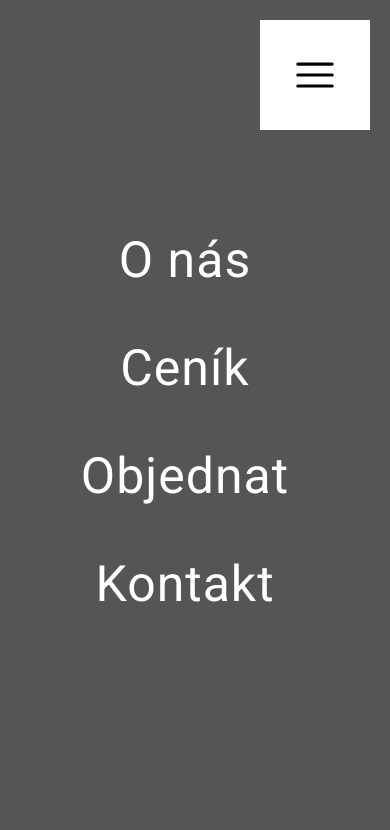
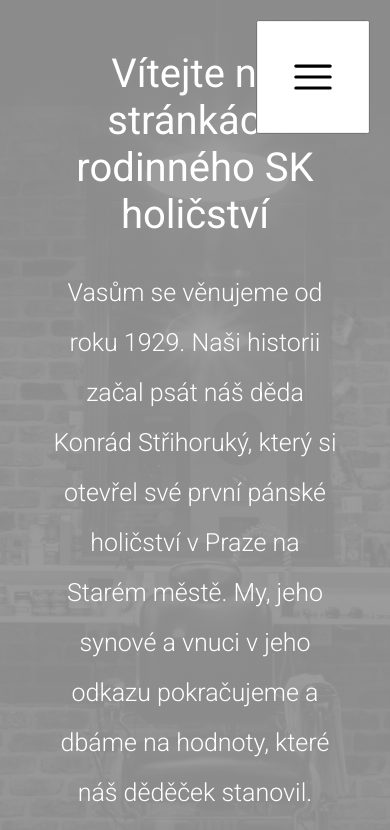
Before and after one commit to KarelSmola/Holicstvi, a React (Create React App) app: page / in a window 390 px wide. Shown: the top 830 px of the page. Built offline with nearby package versions, Linux system fonts and the light colour scheme.

Commit message:
Mobile navigation is growing, but after some beers my brain is not so fresh. Good night.

```diff
--- a/src/components/Navigation.js
+++ b/src/components/Navigation.js
@@ -1,17 +1,28 @@
-import React from "react";
+import React, { Fragment, useState } from "react";
 import Menu from "./UI/Icons/Menu";
 import Logo from "./UI/Icons/Logo";
 
 import classes from "./Navigation.module.css";
 
 const Navigation = (props) => {
+  const [mobileNav, setMobileNav] = useState(false);
+
+  const toggleMobileNav = () => {
+    setMobileNav((prevState) => !prevState);
+  };
+
+  const navClasses = mobileNav
+    ? `${classes.navigation} ${classes.visible}`
+    : `${classes.navigation}`;
+
   return (
-    <div className={classes.navigation}>
+    <Fragment>
+      <button className={classes["mobile-nav"]} onClick={toggleMobileNav}>
+        <Menu />
+      </button>
+      <div className={navClasses}>
         <div className={classes["logo-box"]}>
           <Logo className={classes.logo} />
-      </div>
-      <div className={classes.test}>
-        <Menu />
         </div>
         <nav className={classes.nav}>
           <ul className={classes["nav-list"]}>
@@ -30,6 +41,7 @@ const Navigation = (props) => {
           </ul>
         </nav>
       </div>
+    </Fragment>
   );
 };
 
--- a/src/components/Navigation.module.css
+++ b/src/components/Navigation.module.css
@@ -55,6 +55,10 @@
   cursor: pointer;
 }
 
+.mobile-nav {
+  display: none;
+}
+
 /* 960px = 90em */
 @media (max-width: 90em) {
   .nav-list {
@@ -65,14 +69,28 @@
 
 /* 672px = 42em */
 @media (max-width: 42em) {
+  nav {
+    /* display: none; */
+  }
+
   .navigation {
-    height: 100vh;
     justify-content: center;
+    display: none;
+  }
+
+  .visible {
+    display: block;
   }
 
   .nav-list {
+    position: fixed;
+    top: 0;
+    right: 0;
+    height: 100vh;
+    width: 100vw;
     flex-direction: column;
     align-items: center;
+    justify-content: center;
     gap: 5rem;
     font-size: 5rem;
     font-weight: 500;
@@ -81,4 +99,16 @@
   .logo-box {
     display: none;
   }
+
+  .mobile-nav {
+    display: block;
+    position: fixed;
+    top: 2rem;
+    right: 2rem;
+    z-index: 5;
+  }
+
+  .mobile-nav:hover {
+    cursor: pointer;
+  }
 }
--- a/src/components/UI/Icons/Menu.module.css
+++ b/src/components/UI/Icons/Menu.module.css
@@ -1,12 +1,8 @@
 .menu {
   font-size: 5rem;
   padding: 3rem;
-
   background-color: #fff;
   display: block;
-  position: absolute;
-  top: 2rem;
-  right: 2rem;
 }
 
 .menu svg {
```
Lines whose indentation alone changed are shown as unchanged.
